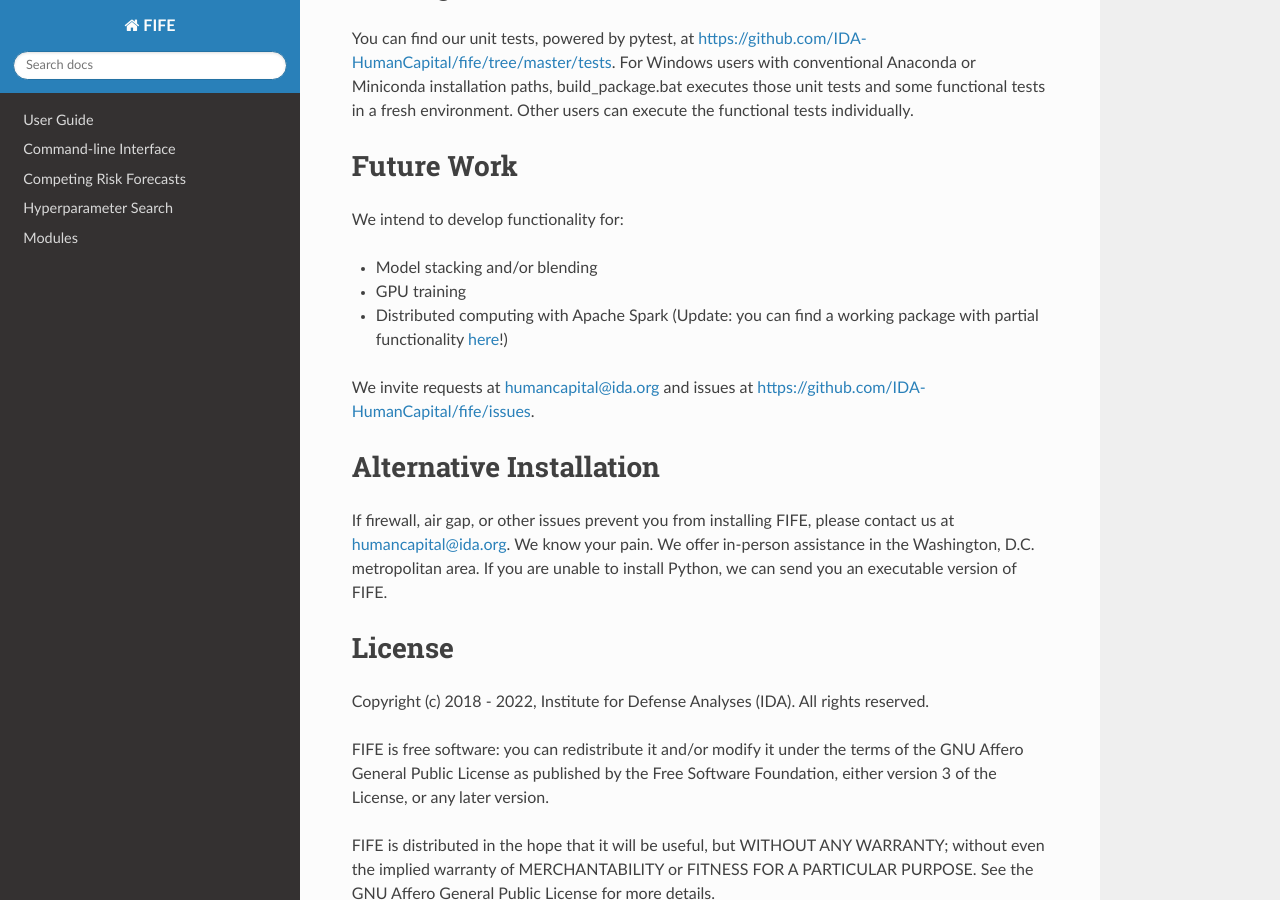
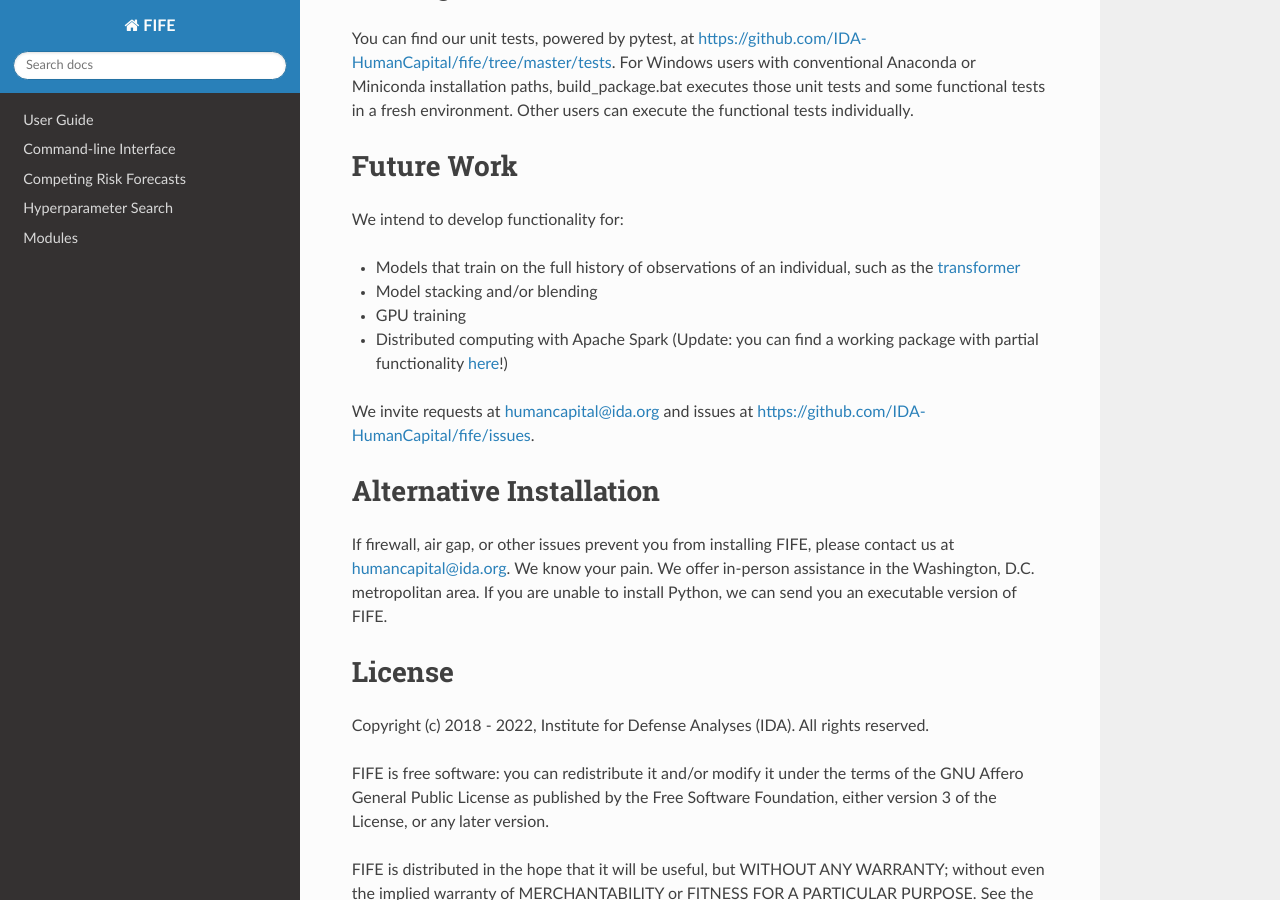
Before and after one commit to IDA-HumanCapital/fife, a Sphinx documentation site: the page built from docs/user_guide.md, in a window 1280 px wide and 900 px high, scrolled down 9931 px. Built offline with Sphinx 7.4.7 and the Read the Docs theme 2.0.0, drawn with Linux system fonts in a browser that asks for light colours.

Commit message:
Added full history training to Future Work

```diff
--- a/docs/user_guide.md
+++ b/docs/user_guide.md
@@ -348,6 +348,7 @@ You can find our unit tests, powered by pytest, at https://github.com/IDA-HumanC
 
 We intend to develop functionality for:
 
+- Models that train on the full history of observations of an individual, such as the [transformer](https://en.wikipedia.org/wiki/Transformer_(machine_learning_model))
 - Model stacking and/or blending
 - GPU training
 - Distributed computing with Apache Spark (Update: you can find a working package with partial functionality [here](https://github.com/IDA-HumanCapital/fife_for_spark)!)
```
